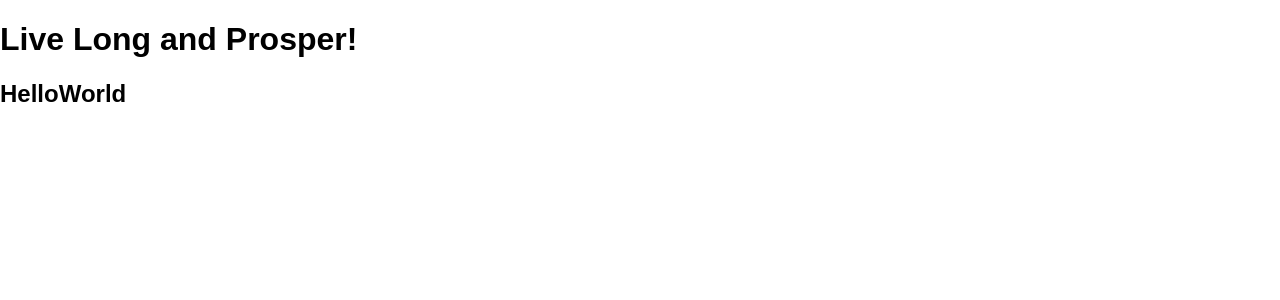
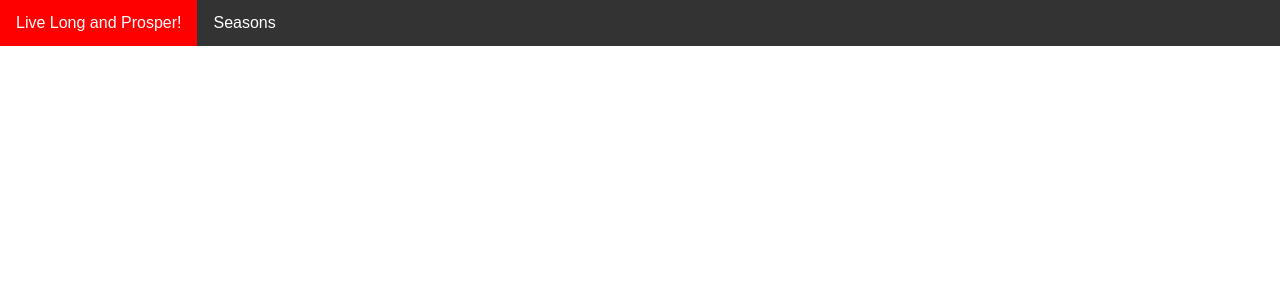
Before and after one commit to Tkaldahl/Tkaldahl-DTS-Challenge, a React (Create React App) app in the folder decipher_code_challenge/: page / in a window 1280 px wide. Shown: the top 300 px of the page. Built offline with nearby package versions, Linux system fonts and the light colour scheme; no server answers.

Commit message:
Add seasons to SideNav and EpisodeSeasonSearch Component

```diff
--- a/decipher_code_challenge/package.json
+++ b/decipher_code_challenge/package.json
@@ -6,6 +6,7 @@
     "axios": "^0.18.0",
     "react": "^16.4.2",
     "react-dom": "^16.4.2",
+    "react-router-dom": "^4.3.1",
     "react-scripts": "1.1.5"
   },
   "scripts": {
--- a/decipher_code_challenge/src/App.js
+++ b/decipher_code_challenge/src/components/App/App.js
@@ -1,9 +1,11 @@
 import React, { Component } from 'react';
 import './App.css';
 import axios from 'axios'
-import Header from './components/Header/Header'
-import SideNav from './components/SideNav/SideNav'
-import EpisodesList from './components/EpisodesList/EpisodesList'
+import Header from '../Header/Header'
+import SideNav from '../SideNav/SideNav'
+import EpisodesList from '../EpisodesList/EpisodesList'
+import EpisodeSeasonSearch from '../EpisodeSeasonSearch/EpisodeSeasonSearch'
+import {Switch, Link, Route} from 'react-router-dom'
 
 class App extends Component {
   constructor () {
@@ -24,14 +26,29 @@ class App extends Component {
   render() {
     return (
       <div className="AppContainer">
-        <header>
+        {/* <header>
           <Header />
-        </header>
+        </header> */}
         <nav>
           <SideNav />
         </nav>
         <main>
-          <EpisodesList />
+          <Switch>
+            <Route
+              path='/'
+              exact
+              render={() => {
+                return <EpisodesList />}
+              }
+            />
+            <Route
+              path='/season/:id'
+              exact
+              render={() =>{
+                return <EpisodeSeasonSearch />
+              }}
+            />
+          </Switch>
         </main>
       </div>
     );
--- a/decipher_code_challenge/src/components/Episode/Episode.css
+++ b/decipher_code_challenge/src/components/Episode/Episode.css
@@ -0,0 +1,8 @@
+.episodeDetail {
+    border: solid black;
+    border-radius: 10px;
+}
+
+h2 {
+    text-decoration: underline;
+}
--- a/decipher_code_challenge/src/components/Episode/Episode.js
+++ b/decipher_code_challenge/src/components/Episode/Episode.js
@@ -1,5 +1,6 @@
 import React, { Component } from 'react';
 import RatingsBadge from '../RatingsBadge/RatingsBadge'
+import './Episode.css'
 
 class Episode extends Component {
     render() {
--- /dev/null
+++ b/decipher_code_challenge/src/components/EpisodeSeasonSearch/EpisodeSeasonSearch.js
@@ -0,0 +1,11 @@
+import React, {Component} from 'react'
+
+class EpisodeSeasonSearch extends Component {
+    render() {
+        return (
+            <h1>{this.req}</h1>
+        )
+    }
+}
+
+export default EpisodeSeasonSearch
--- /dev/null
+++ b/decipher_code_challenge/src/components/SideNav/SideNav.css
@@ -0,0 +1,59 @@
+.navbar {
+    overflow: hidden;
+    background-color: #333;
+    /* font-family: Arial, Helvetica, sans-serif; */
+}
+
+.navbar a {
+    float: left;
+    font-size: 16px;
+    color: white;
+    text-align: center;
+    padding: 14px 16px;
+    text-decoration: none;
+}
+.dropdown {
+    float: left;
+    overflow: hidden;
+}
+
+.dropdown .dropbtn {
+    font-size: 16px;
+    border: none;
+    outline: none;
+    color: white;
+    padding: 14px 16px;
+    background-color: inherit;
+    font-family: inherit;
+    margin: 0;
+}
+
+.navbar a:hover, .dropdown:hover .dropbtn {
+    background-color: red;
+}
+
+.dropdown-content {
+    display: none;
+    position: absolute;
+    background-color: #f9f9f9;
+    min-width: 160px;
+    box-shadow: 0px 8px 16px 0px rgba(0,0,0,0.2);
+    z-index: 1;
+}
+
+.dropdown-content a {
+    float: none;
+    color: black;
+    padding: 12px 16px;
+    text-decoration: none;
+    display: block;
+    text-align: left;
+}
+
+.dropdown-content a:hover {
+    background-color: #ddd;
+}
+
+.dropdown:hover .dropdown-content {
+    display: block;
+}
--- a/decipher_code_challenge/src/components/SideNav/SideNav.js
+++ b/decipher_code_challenge/src/components/SideNav/SideNav.js
@@ -1,13 +1,24 @@
 import React, { Component } from 'react';
+import './SideNav.css'
 
 class SideNav extends Component {
-    constructor () {
-      super()
-    }
-
     render() {
         return (
-            <h1>HelloWorld</h1>
+            <div className="navbar">
+                <a href='/'>Live Long and Prosper!</a>
+                <div className="dropdown">
+                    <button className="dropbtn">Seasons</button>
+                    <div class="dropdown-content">
+                    <a href="/season/1" >Season 1</a>
+                    <a href="/season/2" >Season 2</a>
+                    <a href="/season/3" >Season 3</a>
+                    <a href="/season/4" >Season 4</a>
+                    <a href="/season/5" >Season 5</a>
+                    <a href="/season/6" >Season 6</a>
+                    <a href="/season/7" >Season 7</a>
+                </div>
+                </div>
+            </div>
         )
     }
 }
--- a/decipher_code_challenge/src/index.js
+++ b/decipher_code_challenge/src/index.js
@@ -1,8 +1,9 @@
 import React from 'react';
 import ReactDOM from 'react-dom';
 import './index.css';
-import App from './App';
+import App from './components/App/App';
 import registerServiceWorker from './registerServiceWorker';
+import {BrowserRouter} from 'react-router-dom'
 
-ReactDOM.render(<App />, document.getElementById('root'));
+ReactDOM.render(<BrowserRouter><App /></BrowserRouter>, document.getElementById('root'));
 registerServiceWorker();
```
Also changed, not shown: decipher_code_challenge/src/components/App/App.css (renamed from decipher_code_challenge/src/App.css), 2 other files (tests, documents, lock files or other folders).
